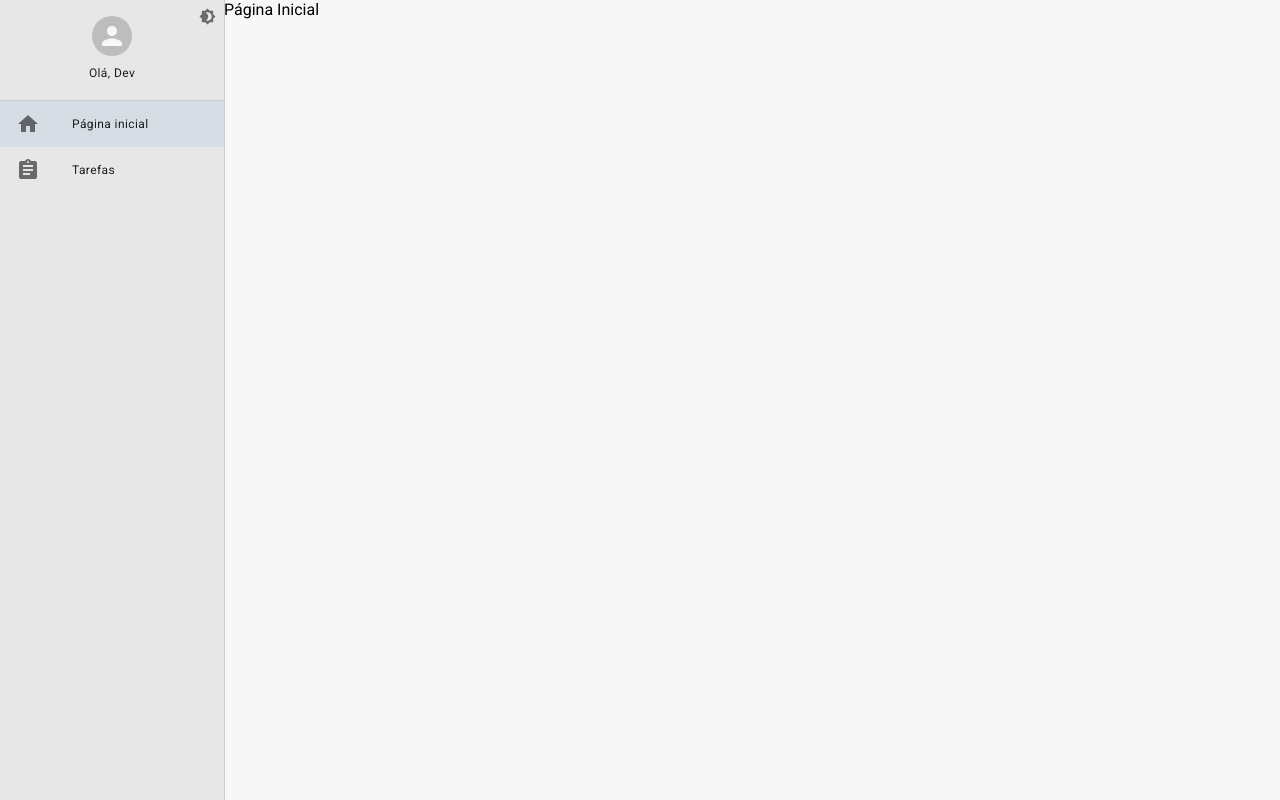
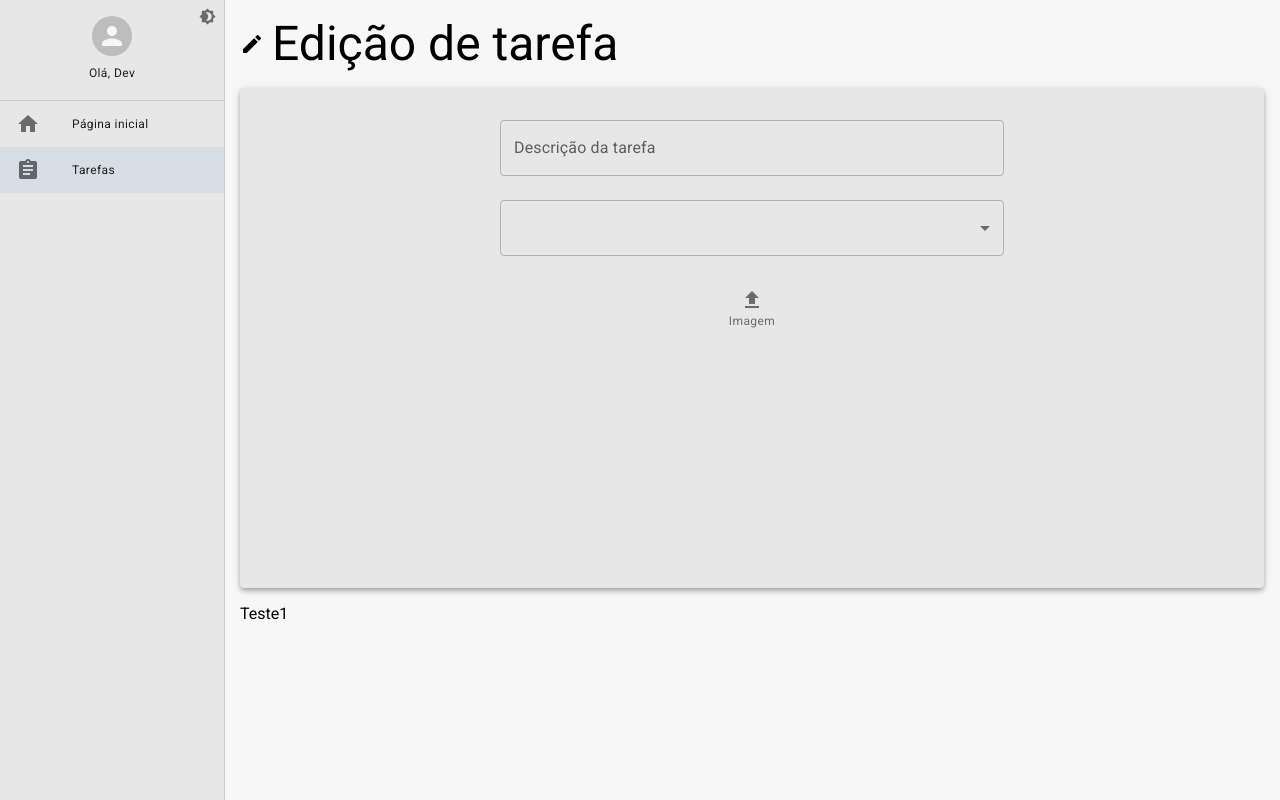
Before and after one commit to EuMarcel0/desafio-brickup, a React (Vite) app: page /tasks/edit/1 in a window 1280 px wide. Before the commit this address led to /pagina-inicial. Built offline with nearby package versions, Linux system fonts and the light colour scheme.

Commit message:
chore: created toolbar of edition of tasks

```diff
--- a/src/app/pages/index.ts
+++ b/src/app/pages/index.ts
@@ -1 +1,2 @@
-export * from './listing-tasks/ListingTasks';
+export * from './tasks/ListingTasks';
+export * from './tasks/EditTasks';
--- /dev/null
+++ b/src/app/pages/tasks/EditTasks.tsx
@@ -0,0 +1,22 @@
+import { Box } from '@mui/material';
+import { useParams } from 'react-router-dom';
+import { ToolbarDetails } from '../../shared/components';
+import { LayoutBasePage } from '../../shared/layouts';
+
+export const EditTasks: React.FC = () => {
+	const { id = 'new' } = useParams<'id'>();
+
+	return (
+		<Box>
+			<LayoutBasePage
+				title={id === 'new' ? 'Nova tarefa' : 'Edição de tarefa'}
+				icon={id === 'new' ? 'add_circle' : 'edit'}
+				toolbar={<ToolbarDetails />}
+			>
+				<Box>
+					Teste{id}
+				</Box>
+			</LayoutBasePage>
+		</Box>
+	);
+};
--- a/src/app/pages/listing-tasks/ListingTasks.tsx
+++ b/src/app/pages/tasks/ListingTasks.tsx
@@ -1,5 +1,5 @@
 import { useEffect, useMemo, useState } from 'react';
-import { useSearchParams } from 'react-router-dom';
+import { useNavigate, useSearchParams } from 'react-router-dom';
 
 import { Box, Button, Icon, IconButton, LinearProgress, Pagination, Paper, Table, TableBody, TableCell, TableContainer, TableFooter, TableHead, TableRow } from '@mui/material';
 import { IListingJobsDataType, JobService } from '../../shared/services/api/job/JobService';
@@ -17,6 +17,7 @@ export const ListingTasks: React.FC = () => {
 	const { debounce } = useDebounce();
 	const { themeName } = useAppThemeContext();
 	const [loading, setLoading] = useState(true);
+	const navigate = useNavigate();
 
 	const search = useMemo(() => {
 		return searchParams.get('search') || '';
@@ -76,6 +77,7 @@ export const ListingTasks: React.FC = () => {
 				textOfInput={search}
 				handleTextInput={text => setSearchParams({ search: text, page: '1' }, { replace: true })}
 				handleClearInput={() => setSearchParams('')}
+				onClick={() => navigate('/tasks/edit/new')}
 			/>}
 		>
 			{loading &&
@@ -106,7 +108,7 @@ export const ListingTasks: React.FC = () => {
 								</TableCell>
 								<TableCell align='right' sx={themeName === 'Light' ? { borderColor: '#CCC' } : { borderColor: '#545454' }}>
 									<Box display='flex' justifyContent='end' alignItems='center' gap={2}>
-										<IconButton>
+										<IconButton onClick={() => navigate(`/tasks/edit/${item.id}`)}>
 											<Icon>edit</Icon>
 										</IconButton>
 										<IconButton onClick={() => handleDelete(item.id)}>
--- a/src/app/routes/AppRoutes.tsx
+++ b/src/app/routes/AppRoutes.tsx
@@ -1,6 +1,6 @@
 import { Button } from '@mui/material';
 import { Navigate, Route, Routes } from 'react-router-dom';
-import { ListingTasks } from '../pages';
+import { EditTasks, ListingTasks } from '../pages';
 import { useAppThemeContext, useMenuOpenContext } from '../shared/contexts';
 
 export const AppRoutes = () => {
@@ -12,7 +12,7 @@ export const AppRoutes = () => {
 		<Routes>
 			<Route path='/pagina-inicial' element={<p>Página Inicial <Button onClick={toggleMenuOpen}></Button></p>} />
 			<Route path='/tasks' element={<ListingTasks />} />
-
+			<Route path='/tasks/edit/:id' element={<EditTasks />} />
 			<Route path='*' element={<Navigate to='/pagina-inicial' />} />
 		</Routes>
 	);
--- a/src/app/shared/components/toolbar/ToolbarDetails.tsx
+++ b/src/app/shared/components/toolbar/ToolbarDetails.tsx
@@ -1,5 +1,73 @@
-export const ToolbarDetails: React.FC = () => {
+import { Box, Icon, IconButton, MenuItem, Paper, Select, TextField, Typography, useMediaQuery } from '@mui/material';
+import { useTheme } from '@mui/system';
+
+interface IToolbarDetailsProps {
+	showButtonSave?: boolean;
+	showButtonBack?: boolean;
+	showButtonClose?: boolean;
+
+	onClickInSave?: () => void;
+	onClickInBack?: () => void;
+	onClickInClose?: () => void;
+}
+
+export const ToolbarDetails: React.FC<IToolbarDetailsProps> = (
+	{
+		showButtonSave = true,
+		showButtonBack = true,
+		showButtonClose = true,
+
+		onClickInSave,
+		onClickInBack,
+		onClickInClose
+	}) => {
+
+	const theme = useTheme();
+	const smDown = useMediaQuery(theme.breakpoints.down('sm'));
+	const mdDown = useMediaQuery(theme.breakpoints.down('md'));
+
 	return (
-		<div>Details toolbar</div>
+		<Box
+			width='100%'
+			height='500px'
+			component={Paper}
+			paddingY={1}
+			paddingX={1}
+			marginY={2}
+			elevation={4}
+		>
+			<Box
+				display='flex'
+				flexDirection='column'
+				alignItems='center'
+				gap={3}
+				marginY={3}
+			>
+				<TextField
+					sx={smDown ? { width: '90%' } : mdDown ? { width: '80%' } : { width: '50%' }}
+					label='Descrição da tarefa'
+				/>
+				<Select
+					sx={smDown ? { width: '90%' } : mdDown ? { width: '80%' } : { width: '50%' }}
+					value
+					label="Age"
+				>
+					<MenuItem>Ten</MenuItem>
+					<MenuItem>Twenty</MenuItem>
+					<MenuItem>Thirty</MenuItem>
+				</Select>
+			</Box>
+			<Box
+				display='flex'
+				justifyContent='center'
+
+			>
+				<IconButton sx={{ display: 'flex', flexDirection: 'column' }}>
+					<Icon>upload</Icon>
+					<Typography variant='caption' sx={{ fontSize: '12px' }}>Imagem</Typography>
+				</IconButton>
+			</Box>
+
+		</Box>
 	);
 };
```
